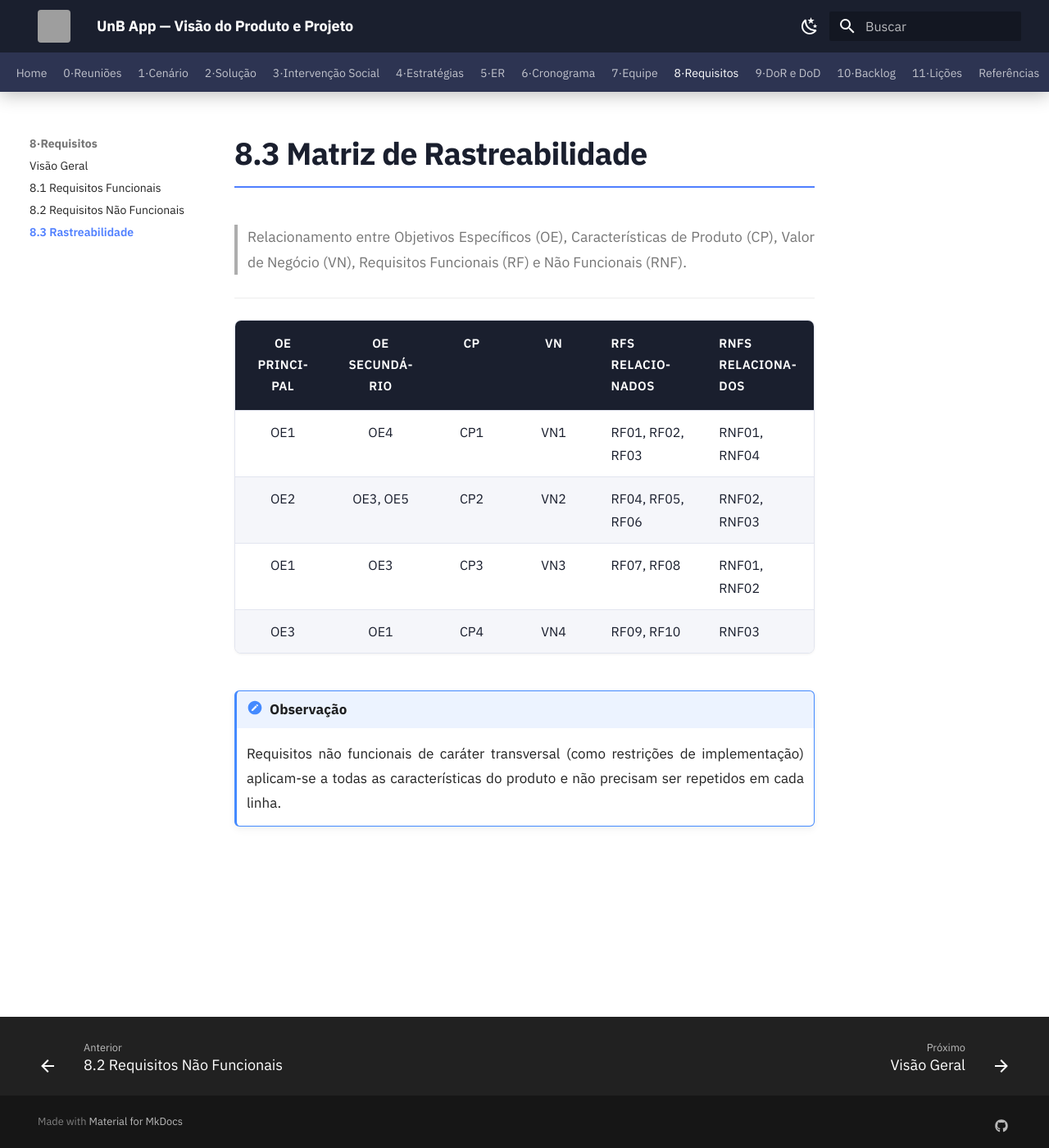
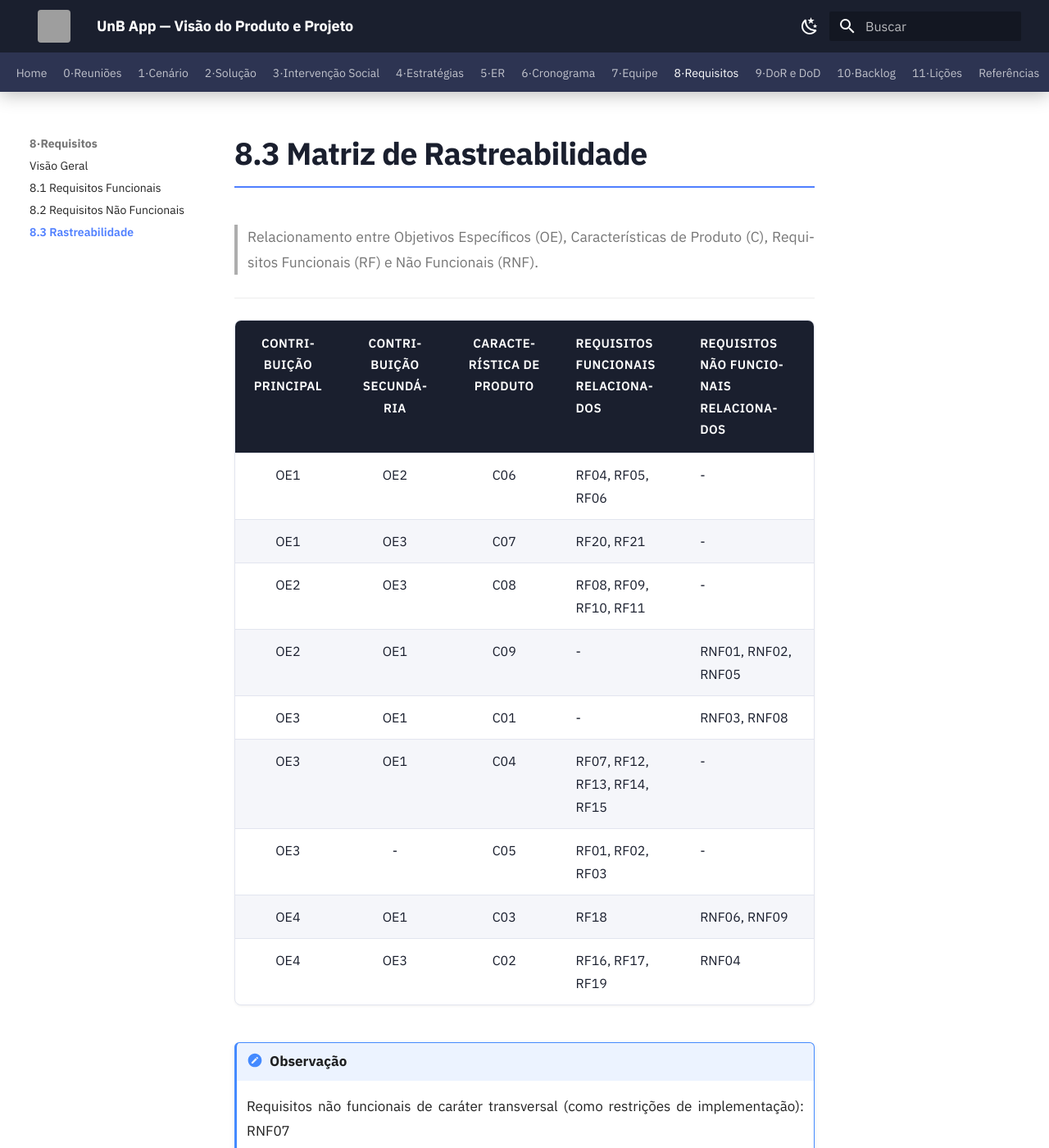
Before and after one commit to mdsreq-fga-unb/REQ-2026.1-T02-UnB-App, an MkDocs documentation site: the page built from docs/08-requisitos/rastreabilidade.md, in a window 1280 px wide and 1400 px high. Shown: the whole window at 82% size. Built offline with MkDocs 1.6.1 and Material for MkDocs 9.7.7, drawn with Linux system fonts in a browser that asks for light colours; grey boxes are pictures that could not be loaded.

Commit message:
fix(docs): corrige a descrição da matriz de rastreabilidade e atualiza a tabela de requisitos

```diff
--- a/docs/08-requisitos/rastreabilidade.md
+++ b/docs/08-requisitos/rastreabilidade.md
@@ -1,15 +1,20 @@
 # 8.3 Matriz de Rastreabilidade
 
-> Relacionamento entre Objetivos Específicos (OE), Características de Produto (CP), Valor de Negócio (VN), Requisitos Funcionais (RF) e Não Funcionais (RNF).
+> Relacionamento entre Objetivos Específicos (OE), Características de Produto (C), Requisitos Funcionais (RF) e Não Funcionais (RNF).
 
 ---
 
-| OE Principal | OE Secundário | CP | VN | RFs relacionados | RNFs relacionados |
-|:---:|:---:|:---:|:---:|---|---|
-| OE1 | OE4 | CP1 | VN1 | RF01, RF02, RF03 | RNF01, RNF04 |
-| OE2 | OE3, OE5 | CP2 | VN2 | RF04, RF05, RF06 | RNF02, RNF03 |
-| OE1 | OE3 | CP3 | VN3 | RF07, RF08 | RNF01, RNF02 |
-| OE3 | OE1 | CP4 | VN4 | RF09, RF10 | RNF03 |
+| Contribuição principal | Contribuição secundária | Característica de Produto | Requisitos Funcionais relacionados | Requisitos Não Funcionais relacionados |
+|:---:|:---:|:---:|---|---|
+| OE1 | OE2 | C06 | RF04, RF05, RF06 | - |
+| OE1 | OE3 | C07 | RF20, RF21 | - |
+| OE2 | OE3 | C08 | RF08, RF09, RF10, RF11 | - |
+| OE2 | OE1 | C09 | - | RNF01, RNF02, RNF05 |
+| OE3 | OE1 | C01 | - | RNF03, RNF08 |
+| OE3 | OE1 | C04 | RF07, RF12, RF13, RF14, RF15 | - |
+| OE3 | - | C05 | RF01, RF02, RF03 | - |
+| OE4 | OE1 | C03 | RF18 | RNF06, RNF09 |
+| OE4 | OE3 | C02 | RF16, RF17, RF19 | RNF04 |
 
 !!! note "Observação"
-    Requisitos não funcionais de caráter transversal (como restrições de implementação) aplicam-se a todas as características do produto e não precisam ser repetidos em cada linha.
+    Requisitos não funcionais de caráter transversal (como restrições de implementação): RNF07
```
